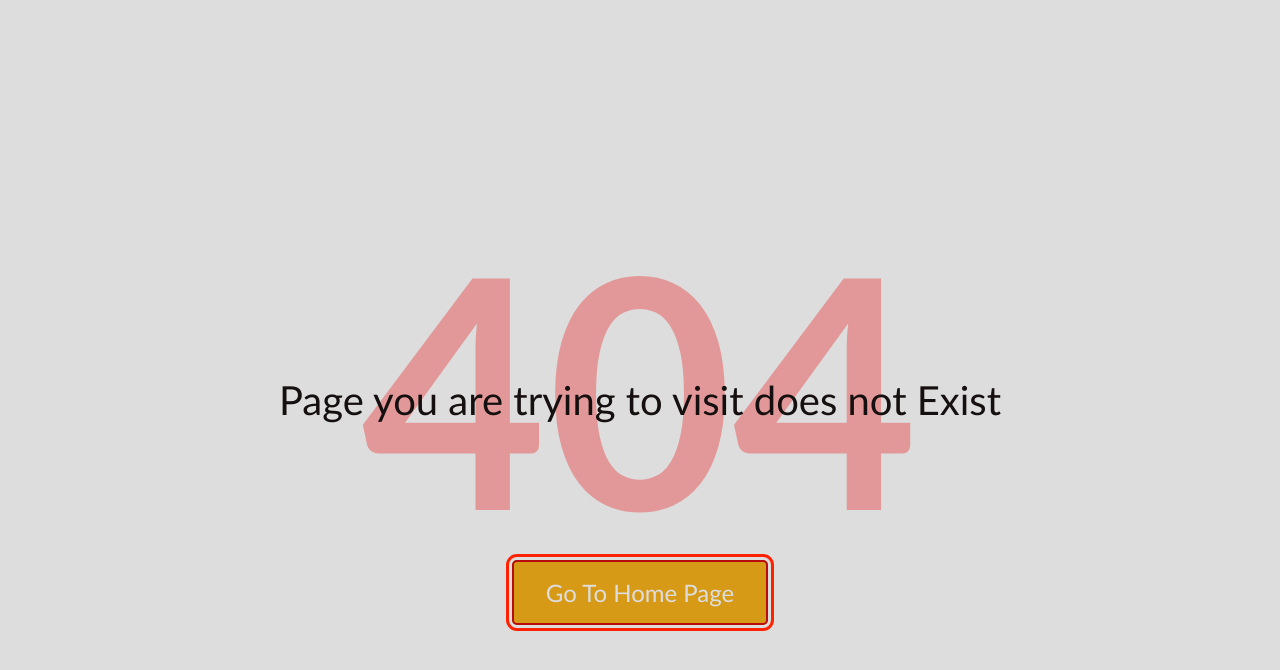
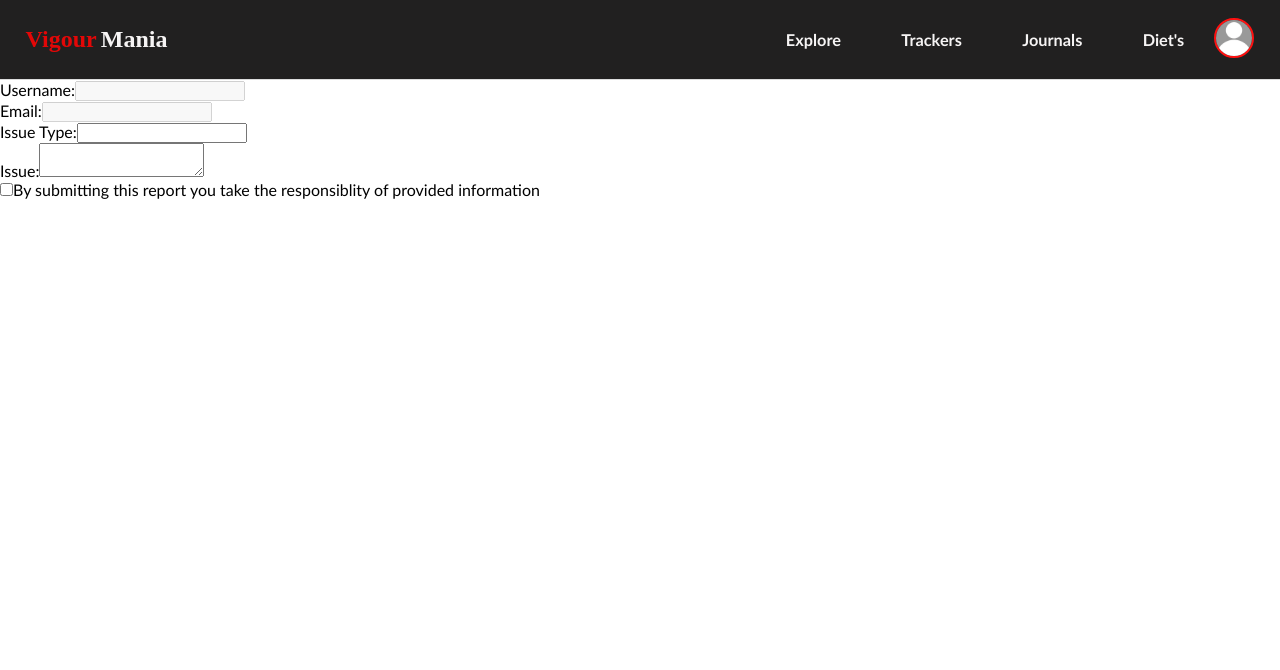
Before and after one commit to rohitrokz29/vigour-mania, a React (Vite) app in the folder frontend/: page /report in a window 1280 px wide. Before the commit this address had no page. Shown: the top 670 px of the page. Built offline with nearby package versions, Linux system fonts and the light colour scheme.

Commit message:
added reports page

```diff
--- a/frontend/src/App.jsx
+++ b/frontend/src/App.jsx
@@ -12,6 +12,7 @@ const Tracks = lazy(() => import('./components/pages/user/graphs/Tracks'));
 const Error = lazy(() => import('./components/pages/ErrorPage/Error'));
 const Notebook = lazy(() => import('./components/pages/user/Notebook/Notebook'));
 const Journals = lazy(() => import('./components/pages/journals/Journals'));
+const Report = lazy(() => import('./components/pages/Report/Report'))
 //custom hooks
 import { useUserContext } from './components/hooks/useUserContext';
 //contexts to store chart and notes state
@@ -117,7 +118,9 @@ function App() {
                   : <Navigate to='/signin' replace />
               } />
 
-
+              <Route exact path='/report' element={
+                <Report />
+              } />
 
             </Route>
             <Route path="*" element={<Error />} />
--- /dev/null
+++ b/frontend/src/components/pages/Report/Report.jsx
@@ -0,0 +1,35 @@
+import React from 'react'
+import { useUserContext } from '../../hooks/useUserContext'
+import { useThemeContext } from '../../hooks/useThemeContext';
+
+const Report = () => {
+    const { user } = useUserContext();
+    const { theme } = useThemeContext();
+    return (
+        <form className='report-form'>
+            <div className="report-input">
+                <label htmlFor="username">Username:</label>
+                <input type="text" name='username' id='username' value={user?.username} disabled />
+            </div>
+            <div className="report-input">
+                <label htmlFor="email" >Email:</label>
+                <input type="text" name='email' id='email' value={user?.email} disabled />
+            </div>
+            <div className="report-input">
+                <label htmlFor="issue_type">Issue Type:</label>
+                <input type="text" name="issue_type" id="issue_type" />
+            </div>
+            <div className="report-input">
+                <label htmlFor="issue">Issue:</label>
+                <textarea type="text" name="issue" id="issue" />
+            </div>
+            <div className="report-input">
+                <input type="checkbox" name="confirm" id="confirm" />
+                <label htmlFor="confirm">By submitting this report you take the responsiblity of provided information</label>
+            </div>
+
+        </form>
+    )
+}
+
+export default Report
```
Also changed, not shown: 2 other files (tests, documents, lock files or other folders).
